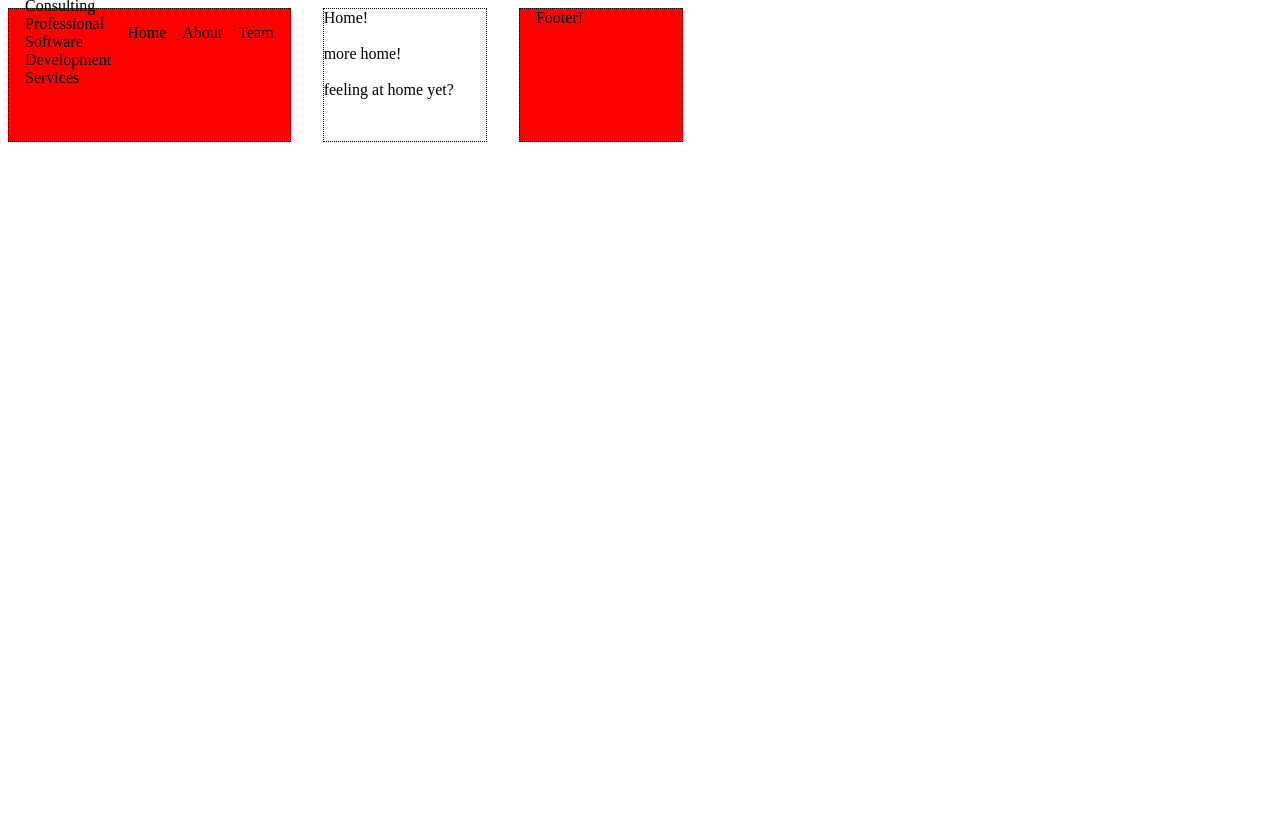
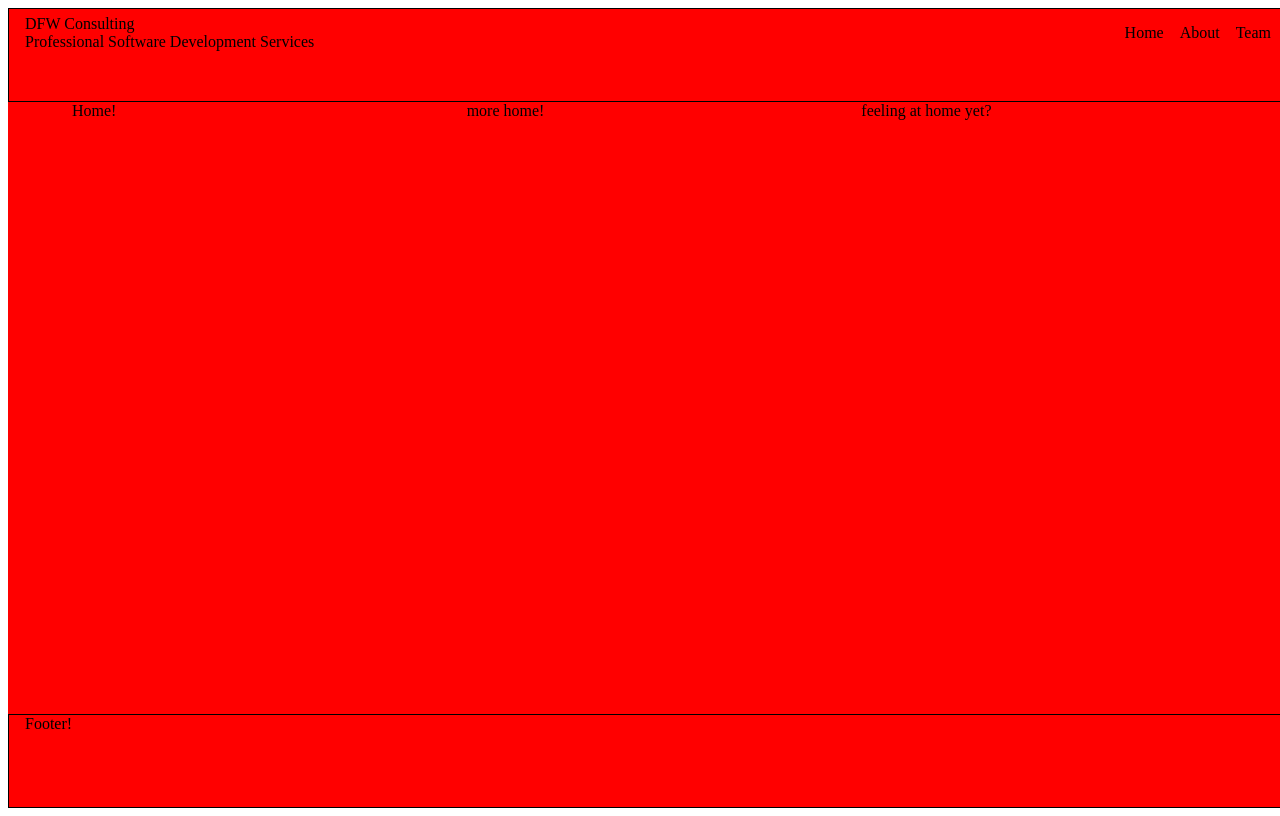
Before and after one commit to DFW-Software-Consulting/dfw-consulting, a React (Create React App) app: page / in a window 1280 px wide. Built offline with nearby package versions, Linux system fonts and the light colour scheme.

Commit message:
feat: #46 global css variables padding and test code

```diff
--- a/src/assets/styles/global.css
+++ b/src/assets/styles/global.css
@@ -1,60 +1,91 @@
 /*
 all global styles here
 */
+/* grid-template-rows: repeat(12, minmax(calc(100vh / 12), 1fr)) 1fr; */
+
+/* define global variables */
+:root {
+    --cols359: 1;
+    --cols360: 1;
+    --cols768: 3;
+    --cols1280: 6;
+}
 
 #wrapper {
     /* define wrapper to be of type grid */
     display: grid;
-    /* define the wrapper height to be size of view */
-    height: 100vh;
+    /* define the wrapper's width to be 100% of the view's width */
+    min-width: 100vw;
+    /* define the wrapper's height to be 100% of the view's height */
+    min-height: 100vh;
+    box-sizing: border-box;
+    /* create 1 column to make header, footer, and main the same horizontal size so neither sticks out over the other */
+    grid-template-columns: repeat(1, 1fr);
+}
+
+#main {
+    /* define main to be of type grid */
+    display: grid;
+    /* define the main height to be size of space within parent grid */
+    min-height: 100%;
+    /* allow overflow in vertical direction to be handled automatically */
+    overflow-y: auto;
 }
 
 /* test code */
-#wrapper>* {
+/* #main>* {
     border: 1px dotted black;
-}
+} */
 
 /* anomalous devices */
 @media (max-width: 359px) {
-    #wrapper {
+    #main {
         /* create 1 column for wrapper */
-        grid-template-columns: 1fr;
-        /* create 5 equal-sized rows for wrapper */
-        grid-template-rows: repeat(5, 1fr);
+        grid-template-columns: repeat(var(--cols359), 1fr);
+        /* create 12 equal-sized rows for wrapper */
+        grid-template-rows: repeat(12, 1fr);
         /* define gutter space between cells to be 12px */
         gap: 12px;
+        padding: 0px 24px;
+        background-color: blue;
     }
 }
 
 /* mobile device */
 @media (min-width: 360px) {
-    #wrapper {
+    #main {
         /* create 1 column for wrapper */
-        grid-template-columns: 1fr;
-        /* create 5 equal-sized rows for wrapper */
-        grid-template-rows: repeat(5, 1fr);
+        grid-template-columns: repeat(var(--cols360), 1fr);
+        /* create 12 equal-sized rows for wrapper */
+        grid-template-rows: repeat(12, 1fr);
         /* define gutter space between cells to be 16px */
         gap: 16px;
+        padding: 0px 32px;
+        /* background-color: green; */
     }
 }
 
 /* tablet */
 @media (min-width: 768px) {
-    #wrapper {
+    #main {
         /* create 3 equal-sized columns for wrapper */
-        grid-template-columns: repeat(3, 1fr);
-        grid-template-rows: repeat(5, 1fr);
+        grid-template-columns: repeat(var(--cols768), 1fr);
+        grid-template-rows: repeat(12, 1fr);
         /* define gutter space between cells to be 32px */
         gap: 32px;
+        padding: 0px 64px;
+        background-color: yellow;
     }
 }
 
 /* desktop */
 @media (min-width: 1280px) {
-    #wrapper {
+    #main {
         /* create 6 equal-sized columns for wrapper */
-        grid-template-columns: repeat(6, 1fr);
-        grid-template-rows: repeat(5, 1fr);
+        grid-template-columns: repeat(var(--cols1280), 1fr);
+        grid-template-rows: repeat(12, 1fr);
         gap: 32px;
+        padding: 0px 64px;
+        background-color: red;
     }
 }
```
